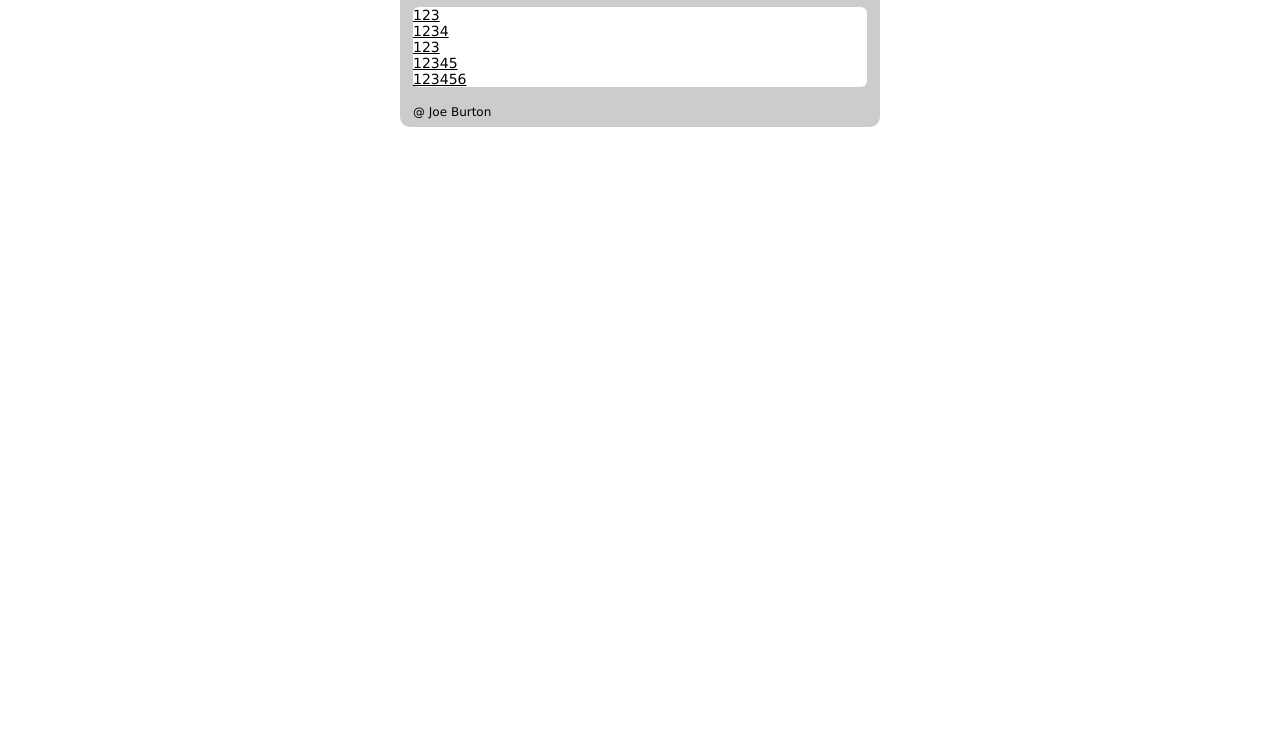
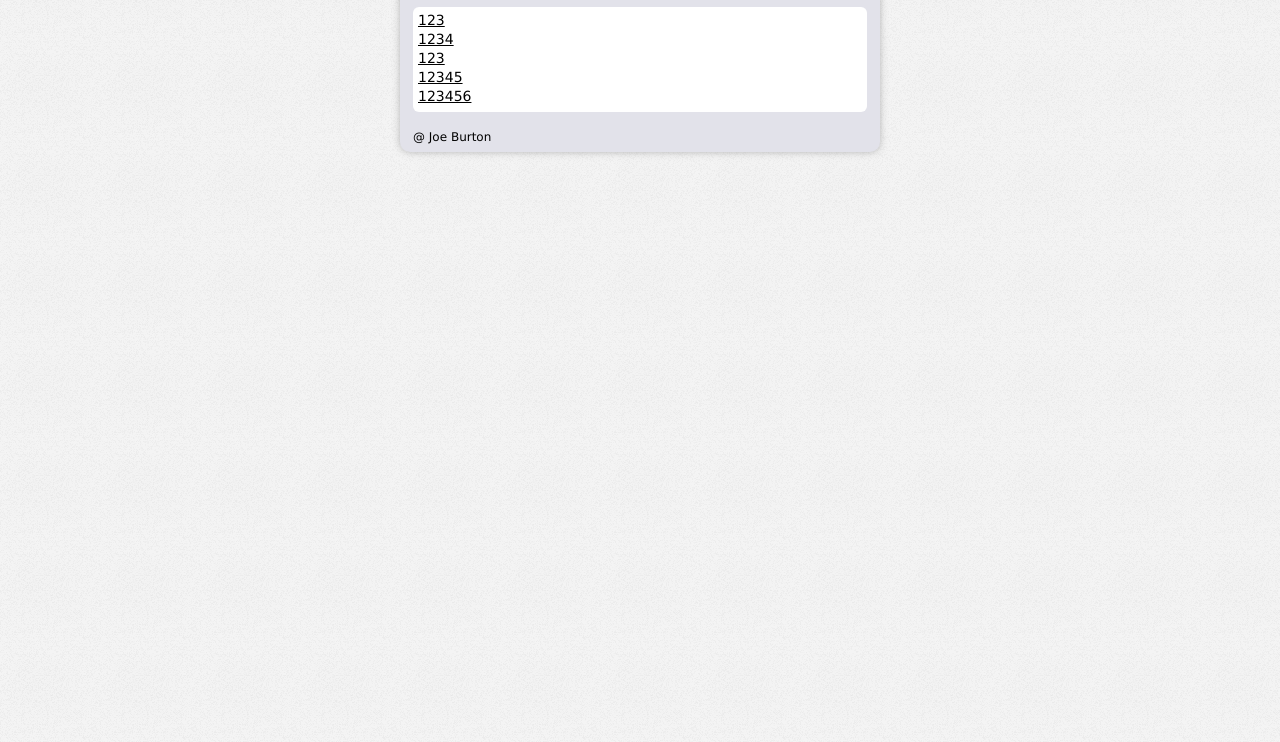
Before and after one commit to joeburton/html5-template, a plain HTML site: page index.html in a window 1280 px wide. Shown: the part 58-800 px from the top of the page. Drawn offline with Linux system fonts and the light colour scheme.

Commit message:
new files

```diff
--- a/assets/css/main.css
+++ b/assets/css/main.css
@@ -5,18 +5,22 @@
 
 
 body {
+	background: #f4f4f4 url(../images/body.gif);
 	-webkit-text-size-adjust: 100%; /* Stops Mobile Safari from auto-adjusting font-sizes width: 992px; */
 }
 
-#wrapper {
+.wrapper {
+	-moz-box-shadow:0px 0px 7px 0px rgba(119, 119, 119, 0.5);
+	-webkit-box-shadow:0px 0px 7px 0px rgba(119, 119, 119, 0.5);
+	box-shadow:0px 0px 7px 0px rgba(119, 119, 119, 0.5);
 	border-radius: 10px;
 	max-width:480px;
-	background: #ccc;
+	background: #e2e2ea;
 	margin: 0 auto;
 	margin-top: 10px;
 }
 
-#main {
+.main {
 	border-radius: 6px;
 	max-width:480px;
 	background: #fff;
@@ -55,6 +59,14 @@ button.add {
 	margin:  0 0 0 0;
 }
 
+ul {
+	padding: 5px;
+}
+
+ul li {
+	margin: 0 0 3px 0;
+}
+
 /* Landscape smartphone
 @media screen and (min-width: 480px) {
     #wrapper {
--- a/index.html
+++ b/index.html
@@ -25,7 +25,7 @@
 </head>
 <body>
 
-	<div id="wrapper">
+	<div class="wrapper">
 
 		<div class="inner">
 
@@ -33,7 +33,7 @@
 				<h1>html template</h1>
 			</header>
 
-			<div id="main">
+			<div class="main">
                 <ul>
                     <li><a href="#" data-selection-id="123"></a></li>
                     <li><a href="#" data-selection-id="1234"></a></li>
@@ -52,7 +52,6 @@
 	</div>
 
 	<script type="text/javascript" src="assets/js/lib/jquery-1.8.2.js"></script>
-
 	<script type="text/javascript" src="assets/js/main.js"></script>
 
 </body>
```
Also changed, not shown: assets/images/body.gif (added).
